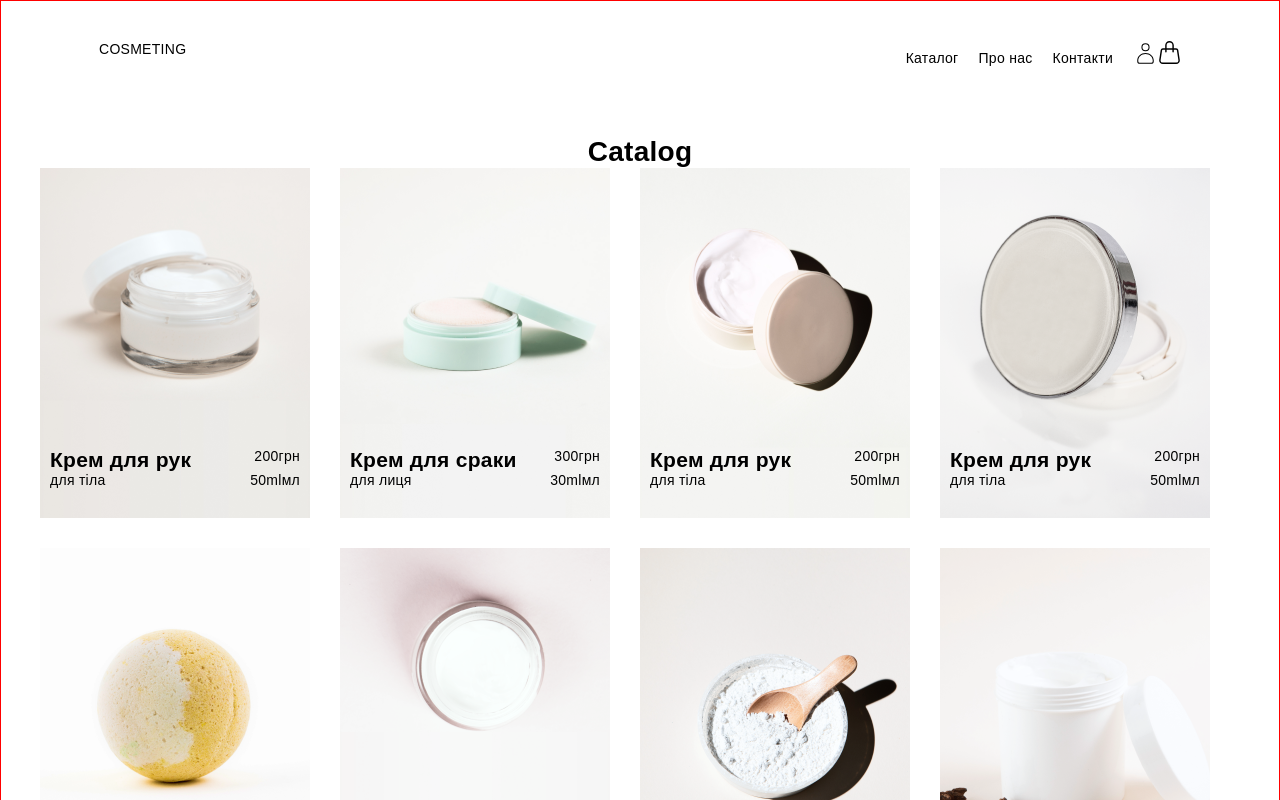
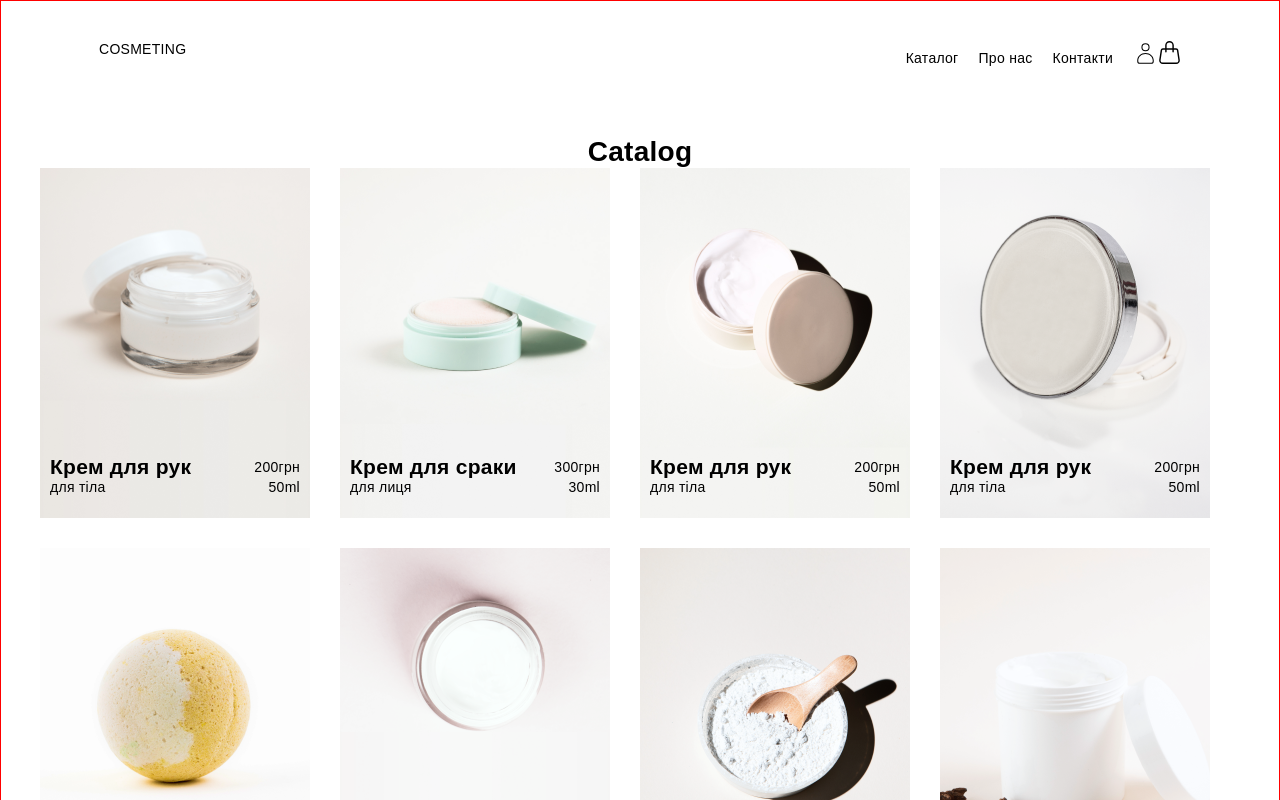
Before and after one commit to LingIgor/cosmetic-shop, a React (Create React App) app: page /cosmetic-shop/catalog in a window 1280 px wide. Shown: the top 800 px of the page. Built offline with nearby package versions, Linux system fonts and the light colour scheme.

Commit message:
dont close my modal window ((

```diff
--- a/public/index.html
+++ b/public/index.html
@@ -60,7 +60,10 @@
   <body>
     <noscript>You need to enable JavaScript to run this app.</noscript>
     <div id="root"></div>
+    <div id="portal-root-product"></div>
     <div id="portal-root"></div>
+
+
     <!--
       This HTML file is a template.
       If you open it directly in the browser, you will see an empty page.
--- a/src/App.jsx
+++ b/src/App.jsx
@@ -25,7 +25,7 @@ export const App = () => {
   return (
     <div>
       {isModalOpen && (
-        <LoginModal onClose={closeModal} handleRegister={handleRegister} />
+        <LoginModal closeModal={closeModal} handleRegister={handleRegister} />
       )}
 
 
--- a/src/components/CatalogList/Catalog.js
+++ b/src/components/CatalogList/Catalog.js
@@ -12,11 +12,9 @@ export const CatalogList = () => {
   return (
     <div style={{display:"flex", maxWidth:"1200px", flexWrap: "wrap",
     gap: "30px"}}>
-      {productsList.map(el => (
-        <>
+      {productsList.map((el)=> (
         <Products key={el.id} el={el}/>
 
-        </>
       ))}
 
 
--- a/src/components/CatalogSection/JustSeeSection/JustSeeSection.js
+++ b/src/components/CatalogSection/JustSeeSection/JustSeeSection.js
@@ -21,8 +21,8 @@ export const JustSeeSection = () => {
           .slice(-4)
           .reverse()
           .map(el => (
-            <li>
-            <Products key={el.id} el={el}/>
+            <li key={el.id}>
+            <Products  el={el}/>
 
             </li>
           ))}
--- a/src/components/Modal/ModalLogin/LoginModal.js
+++ b/src/components/Modal/ModalLogin/LoginModal.js
@@ -1,4 +1,4 @@
-import React, { useState } from 'react';
+import React, { useEffect, useState } from 'react';
 import { createPortal } from 'react-dom';
 import styled from 'styled-components';
 import LoginForm from 'components/Signin/Signin';
@@ -24,19 +24,39 @@ const ModalContent = styled.div`
   box-shadow: 0 0 10px rgba(0, 0, 0, 0.1);
 `;
 
-const LoginModal = ({ onClose, handleRegister }) => {
+const LoginModal = ({ closeModal, handleRegister }) => {
   const [isLoginFormVisible, setLoginFormVisible] = useState(true);
+
+  useEffect(() => {
+    const handleEscape = event => {
+      if (event.key === 'Escape') {
+        closeModal();
+      }
+    };
+
+    window.addEventListener('keydown', handleEscape);
+
+    return () => {
+      window.removeEventListener('keydown', handleEscape);
+    };
+  }, [closeModal]);
+
+  const handleBackdropClick = event => {
+    if (event.target === event.currentTarget) {
+      closeModal();
+    }
+  };
 
   const switchToRegister = () => {
     setLoginFormVisible(!isLoginFormVisible);
   };
 
   const handleLogin = () => {
-    onClose();
+    closeModal();
   };
 
   return createPortal(
-    <ModalWrapper>
+    <ModalWrapper onClick={handleBackdropClick}>
       <ModalContent>
         {isLoginFormVisible ? (
           <LoginForm
--- a/src/components/Modal/ModalProduct/ModalProduct.js
+++ b/src/components/Modal/ModalProduct/ModalProduct.js
@@ -1,4 +1,4 @@
-import React, { useState } from 'react';
+import React, { useEffect, useState } from 'react';
 import { createPortal } from 'react-dom';
 import styled from 'styled-components';
 import {AiOutlineCloseCircle} from "react-icons/ai"
@@ -13,7 +13,8 @@ const ModalWrapper = styled.div`
   display: flex;
   align-items: center;
   justify-content: center;
-  z-index: 1;
+  z-index: 1000;
+
 
 `;
 
@@ -26,6 +27,7 @@ const ModalContent = styled.div`
   box-shadow: 0 0 10px rgba(0, 0, 0, 0.8);
   display: flex;
   position: relative;
+
 
 `;
 
@@ -63,6 +65,28 @@ const Button = styled.button`
 const ProductModal = ({ closeModal, el }) => {
     const [isExpanded, setIsExpanded] = useState(false);
 
+    useEffect(() => {
+      const handleEscape = event => {
+        if (event.key === 'Escape') {
+          closeModal();
+        }
+      };
+
+      window.addEventListener('keydown', handleEscape);
+
+      return () => {
+        window.removeEventListener('keydown', handleEscape);
+      };
+    }, [closeModal]);
+
+
+    const handleBackdropClick = event => {
+      if (event.target === event.currentTarget) {
+        closeModal()
+        console.log("yes")
+      }
+    };
+
 
     const {name, price, volume, img, category, description} =  el
 
@@ -72,8 +96,8 @@ const ProductModal = ({ closeModal, el }) => {
     // Ваш існуючий код
 
     return createPortal(
-      <ModalWrapper onClick={closeModal} >
-        <ModalContent onClick={(e) => e.stopPropagation()}>
+      <ModalWrapper onClick={handleBackdropClick} >
+        <ModalContent >
             <AiOutlineCloseCircle size={25} style={{position:"absolute", top:"0", right:"0",cursor:"pointer"}} onClick={closeModal}/>
           <ImageContainer>
             <Image src={img} alt="Product" />
@@ -96,7 +120,7 @@ const ProductModal = ({ closeModal, el }) => {
           </InfoContainer>
         </ModalContent>
       </ModalWrapper>,
-      document.getElementById('portal-root')
+      document.getElementById('portal-root-product')
     );
   };
 
--- a/src/components/Products/Products.js
+++ b/src/components/Products/Products.js
@@ -1,39 +1,133 @@
+
+import React, { useState } from 'react';
+import styled from 'styled-components';
 import ProductModal from 'components/Modal/ModalProduct/ModalProduct';
-import React, { useState } from 'react';
 
+const ProductCard = styled.div`
+  width: 270px;
+  height: 350px;
+  position: relative;
+  cursor: pointer;
+  overflow: hidden;
+  transition: transform 0.2s ease-in-out;
+
+  &:hover {
+    transform: scale(1.05);
+    box-shadow: 0 0 15px rgba(0, 0, 0, 0.3);
+  }
+
+  img {
+    width: 100%;
+    height: 100%;
+    object-fit: cover;
+  }
+
+  div.product-details {
+    position: absolute;
+    top: 82%;
+    width: 250px;
+    left: 10px;
+    display: flex;
+    flex-direction: column;
+    justify-content: space-between;
+
+
+
+    div {
+      display: flex;
+      justify-content: space-between;
+      align-items: center;
+
+      h2 {
+        margin: 0;
+      }
+    }
+  }
+`;
 
 export const Products = ({el}) => {
   const [isModalOpen, setIsModalOpen] = useState(false);
+  const {name, price, volume, img, category} =  el
 
   const openModal = () => {
     setIsModalOpen(true);
+
   };
 
+  const closeModal = () => {
+    console.log("close your fucking modal")
+    setIsModalOpen(false);
 
-  const closeModal = () => {
-    setIsModalOpen(false)
-  }
+  };
 
-  const {name, price, volume, img, category} =  el
   return (
-    <div style={{ width: '270px', height: '350px', position:"relative", cursor:"pointer"}} onClick={openModal}>
-      <img src={img} alt='product' style={{height:"100%"}}/>
-      <div style={{position:"absolute", top:"80%", width:"250px", left:"10px" }}>
-      <div style={{ display: 'flex', justifyContent: 'space-between'}}>
-        <h2>{name}</h2>
-        <span>{price}грн</span>
-      </div>
-      <div style={{ display: 'flex', justifyContent: 'space-between' }}>
-        <p>{category}</p>
-        <span>{volume}мл</span>
-      </div>
+    <ProductCard onClick={openModal}>
+      <img src={img} alt='product' />
+      <div className="product-details">
+        <div>
+          <h2>{name}</h2>
+          <span>{price}грн</span>
+        </div>
+        <div>
+          <p>{category}</p>
+          <span>{volume}</span>
+        </div>
       </div>
 
-      {isModalOpen ? (
-          <ProductModal  el={el} closeModal={closeModal}/>
-        ) : (
-          <></>
-        )}
-    </div>
+      {isModalOpen && <ProductModal el={el} closeModal={closeModal} />}
+    </ProductCard>
   );
 };
+
+
+
+
+
+
+
+
+
+
+
+
+
+
+// import ProductModal from 'components/Modal/ModalProduct/ModalProduct';
+// import React, { useState } from 'react';
+
+
+// export const Products = ({el}) => {
+//   const [isModalOpen, setIsModalOpen] = useState(false);
+
+//   const openModal = () => {
+//     setIsModalOpen(true);
+//   };
+
+
+//   const closeModal = () => {
+//     setIsModalOpen(false)
+//   }
+
+//   const {name, price, volume, img, category} =  el
+//   return (
+//     <div style={{ width: '270px', height: '350px', position:"relative", cursor:"pointer"}} onClick={openModal}>
+//       <img src={img} alt='product' style={{height:"100%"}}/>
+//       <div style={{position:"absolute", top:"80%", width:"250px", left:"10px" }}>
+//       <div style={{ display: 'flex', justifyContent: 'space-between'}}>
+//         <h2>{name}</h2>
+//         <span>{price}грн</span>
+//       </div>
+//       <div style={{ display: 'flex', justifyContent: 'space-between' }}>
+//         <p>{category}</p>
+//         <span>{volume}мл</span>
+//       </div>
+//       </div>
+
+//       {isModalOpen ? (
+//           <ProductModal  el={el} closeModal={closeModal}/>
+//         ) : (
+//           <></>
+//         )}
+//     </div>
+//   );
+// };
```
Also changed, not shown: src/components/Product/Product.js (added).
